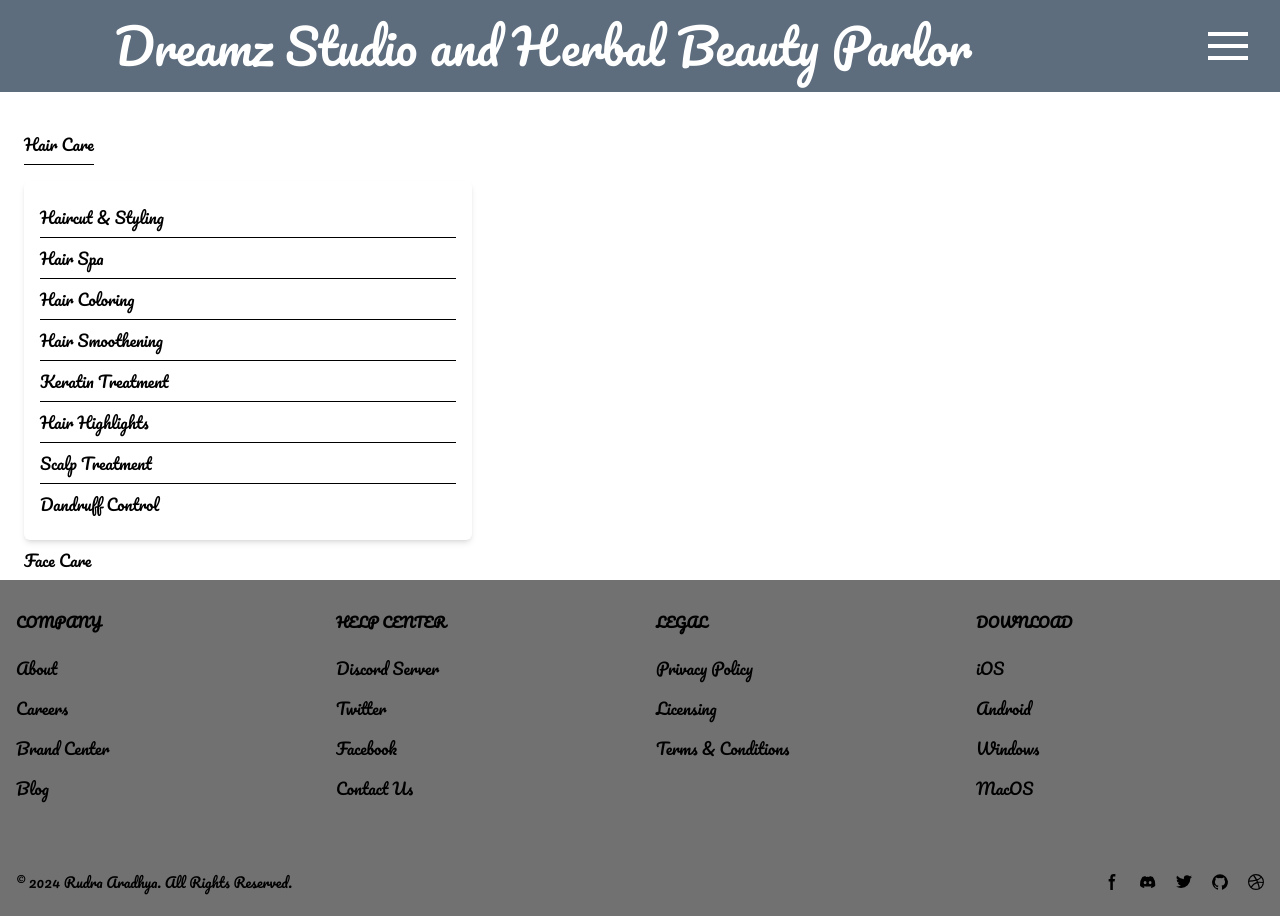
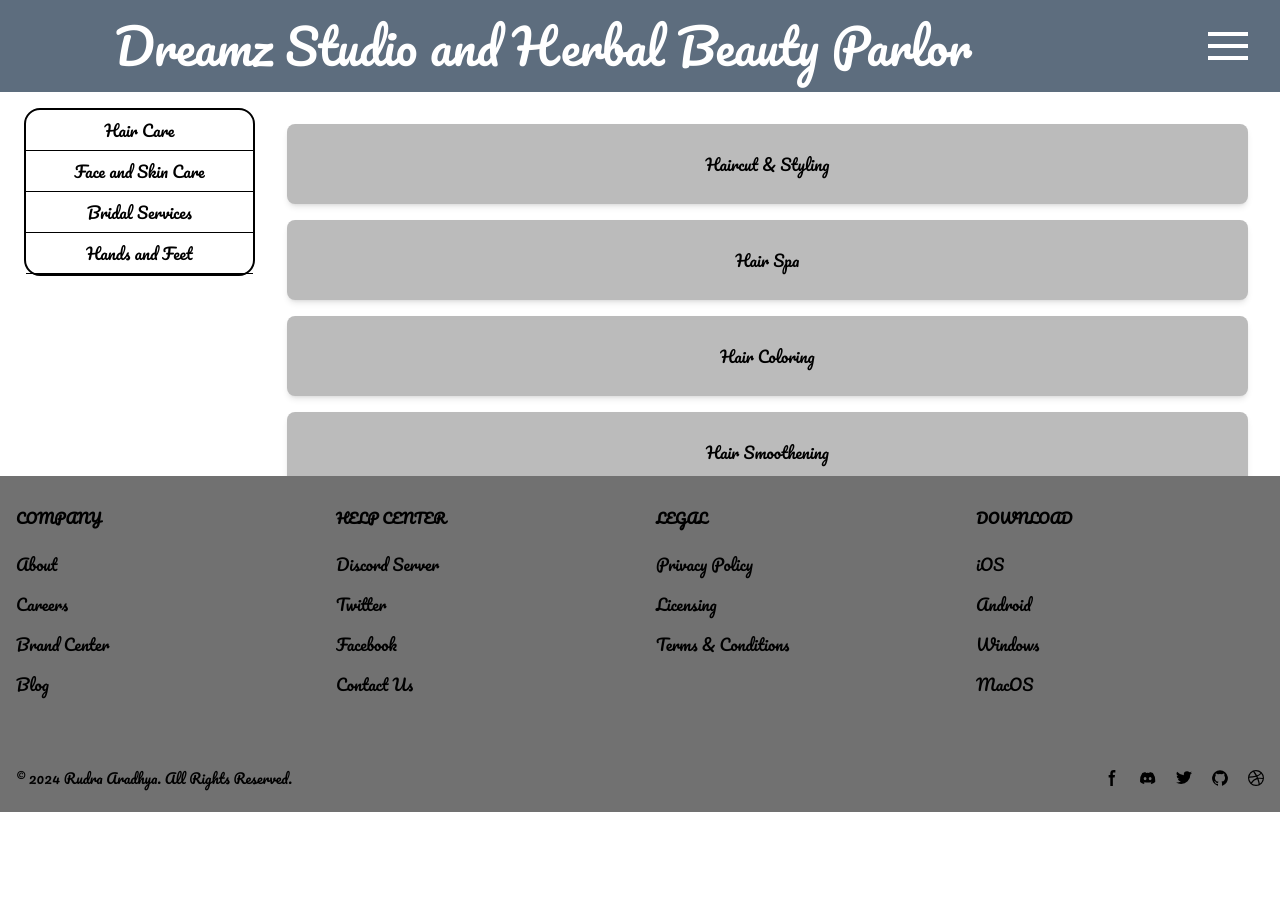
Before and after one commit to rudra-9197/BeautyParlourProject, a React (Create React App) app in the folder frontend/: page /Home/Product in a window 1280 px wide. Both pictures are taken after a click on the button "Hair Care". After the commit the page ends 812 px from the top, so only its background shows below. Built offline with nearby package versions, Linux system fonts and the light colour scheme.

Commit message:
Changes for Product

```diff
--- a/frontend/src/Components/All_Services.jsx
+++ b/frontend/src/Components/All_Services.jsx
@@ -1,9 +1,11 @@
 import React, { useState } from "react";
 
-const  All_Services= () =>{
+const AllServices = () => {
   // State to handle the visibility of services
-  const [showHairServices, setHairShowServices] = useState(false);
-  const [showFaceServices, setFaceShowServices] = useState(false);
+  const [showHairServices, setShowHairServices] = useState(false);
+  const [showFaceServices, setShowFaceServices] = useState(false);
+  const [showHandServices, setShowHandServices] = useState(false);
+  const [showBridalServices, setShowBridalServices] = useState(false);
 
   // List of Hair Care services
   const hairCareServices = [
@@ -17,74 +19,162 @@ const  All_Services= () =>{
     "Dandruff Control",
   ];
 
-  const FaceCareServices = [
-    "Haircut & Styling",
-    "Hair Spa",
-    "Hair Coloring",
-    "Hair Smoothening",
-    "Keratin Treatment",
-    "Hair Highlights",
-    "Scalp Treatment",
-    "Dandruff Control",
+  // List of Face and Skin Care services
+  const faceCareServices = [
+    "Facial",
+    "Clean-up",
+    "Acne Treatment",
+    "Anti-aging Treatment",
+    "Face Mask",
+    "Exfoliation",
+    "Moisturization",
+    "Skin Polishing",
   ];
 
-  // Function to toggle services
+  const BridalServices = [
+    "Glam-e",
+    "saree drape",
+
+  ];
+
+  const HandServices = [
+    "polish",
+    "Nail art",
+
+  ];
+
+  // List of all main services
+  const allServices = [
+    { name: "Hair Care",
+     toggleFunction: () => toggleHairServices()
+    },
+
+    {
+      name: "Face and Skin Care",
+      toggleFunction: () => toggleFaceServices(),
+    },
+    {
+      name: "Bridal Services",
+      toggleFunction: () => toggleBridalServices(),
+    }, // Placeholder for future services
+    {
+      name: "Hands and Feet",
+      toggleFunction: () => toggleHandServices(),
+      },
+    // Placeholder for future services
+  ];
+
   const toggleHairServices = () => {
-    setHairShowServices(!showHairServices);
+    setShowHairServices(!showHairServices);
+    setShowFaceServices(false);
+    setShowHandServices(false);
+    setShowBridalServices(false);
   };
 
-  const toggleFaceServices = () => {
-    setFaceShowServices(!showFaceServices);
+  const toggleBridalServices = () => {
+    setShowBridalServices(!showBridalServices);
+    setShowFaceServices(false);
+    setShowHandServices(false);
+    setShowHairServices(false);
   };
 
+
+  const toggleHandServices = () => {
+    setShowHandServices(!showHandServices);
+    setShowFaceServices(false);
+    setShowHairServices(false);
+    setShowBridalServices(false);
+  };
+
+
+  const toggleFaceServices = () => {
+    setShowFaceServices(!showFaceServices);
+    setShowHandServices(false);
+    setShowBridalServices(false);
+    setShowHairServices(false);
+
+  };
+
+
+
   return (
-    <div className="max-w-md mr-auto mt-8 ml-6 flex flex-col">
-      {/* Hair Care Button */}
-
-      <div>
-      <button
-        onClick={toggleHairServices}
-        className="bg-blue-500 py-2 border-b border-gray-300 last:border-b-0">
-
-        Hair Care
-      </button>
-
-      {/* Conditionally render services when showServices is true */}
-      {showHairServices && (
-        <ul className="mt-4 bg-gray-100 p-4 rounded-md shadow-md">
-          {FaceCareServices.map((service, index) => (
-            <li key={index} className="py-2 border-b border-gray-300 last:border-b-0">
-              {service}
-            </li>
-          ))}
-        </ul>
-      )}
-
+    <div className="mr-auto flex flex-row h-max overflow-hidden">
+      {/* Service Buttons */}
+      <div className="flex flex-col border-2 w-60 ml-6 my-4 rounded-2xl h-fit">
+        {/* Render Buttons for All Services */}
+        {allServices.map((service, ind) => (
+          <button
+            onClick={service.toggleFunction}
+            key={ind}
+            className="bg-blue-500  py-2 border-b border-gray-300 hover:bg-blue-600"
+          >
+            {service.name}
+          </button>
+        ))}
       </div>
 
-<div>
-<button
-        onClick={toggleFaceServices}
-        className="bg-blue-500 py-2 border-b border-gray-300 last:border-b-0">
-
-        Face Care
-      </button>
-
-      {/* Conditionally render services when showServices is true */}
-      {showFaceServices && (
-        <ul className="mt-4 bg-gray-100 p-4 rounded-md shadow-md">
-          {hairCareServices.map((service, index) => (
-            <li key={index} className="py-2 border-b border-gray-300 last:border-b-0">
-              {service}
-            </li>
-          ))}
-        </ul>
-      )}
-</div>
 
 
+
+      <div className="w-10/12 overflow-y-scroll scroll-smooth h-96">
+        {/* Conditionally render Hair Care services */}
+        {showHairServices && (
+          <div className="mx-4 bg-gray-100 p-4 rounded-md">
+            {hairCareServices.map((service, index) => (
+              <div
+                key={index}
+                className="py-2 border-gray-300 mt-4 rounded-lg bg-grayc shadow-md h-20 flex items-center justify-center"
+              >
+                {service}
+              </div>
+            ))}
+          </div>
+        )}
+
+        {/* Conditionally render Face and Skin Care services */}
+        {showFaceServices && (
+          <div className="mx-4 bg-gray-100 p-4 rounded-md">
+            {faceCareServices.map((service, index) => (
+              <div
+                key={index}
+                className="py-2 border-gray-300 mt-4 rounded-lg bg-grayc shadow-md h-20 flex items-center justify-center"
+              >
+                {service}
+              </div>
+            ))}
+          </div>
+        )}
+
+        {/* Conditionally render hand and leg Care services */}
+        {showHandServices && (
+          <div className="mx-4 bg-gray-100 p-4 rounded-md">
+            {HandServices.map((service, index) => (
+              <div
+                key={index}
+                className="py-2 border-gray-300 mt-4 rounded-lg bg-grayc shadow-md h-20 flex items-center justify-center"
+              >
+                {service}
+              </div>
+            ))}
+          </div>
+        )}
+
+        {/* Conditionally render hand and leg Care services */}
+        {showBridalServices && (
+          <div className="mx-4 bg-gray-100 p-4 rounded-md">
+            {BridalServices.map((service, index) => (
+              <div
+                key={index}
+                className="py-2 border-gray-300 mt-4 rounded-lg bg-grayc shadow-md h-20 flex items-center justify-center"
+              >
+                {service}
+              </div>
+            ))}
+          </div>
+        )}
+      </div>
     </div>
   );
-}
+};
 
-export default All_Services;
+export default AllServices;
--- a/frontend/src/Components/Footer.jsx
+++ b/frontend/src/Components/Footer.jsx
@@ -1,7 +1,7 @@
 
 const Footer = ()=>{
 
-    return(       <div className="">
+    return(       <div className="overflow-hidden">
     <footer className="bg-grayb ">
       <div className="mx-auto w-full max-w-screen-xl">
         <div className="grid grid-cols-2 gap-8 px-4 py-6 lg:py-8 md:grid-cols-4">
--- a/frontend/src/Components/Nav.jsx
+++ b/frontend/src/Components/Nav.jsx
@@ -1,7 +1,7 @@
 
 const Nav = ()=>{
 
-    return(    <nav className="w-screen">
+    return(    <nav className="w-screen overflow-hidden">
     <div className="flex flex-row bg-purple">
       <div className="text-white p-4 w-fit mx-auto my-auto">
         <p className="text-white text-5xl font-Pacifico">
--- a/frontend/src/index.css
+++ b/frontend/src/index.css
@@ -11,3 +11,23 @@
 
   }
 }
+
+::-webkit-scrollbar {
+    width: 10px;
+}
+
+/* Track */
+::-webkit-scrollbar-track {
+    background: #f1f1f1;
+}
+
+/* Handle */
+::-webkit-scrollbar-thumb {
+    background: #888;
+    border-radius: 5px;
+}
+
+/* Handle on hover */
+::-webkit-scrollbar-thumb:hover {
+    background: #555;
+}
```
